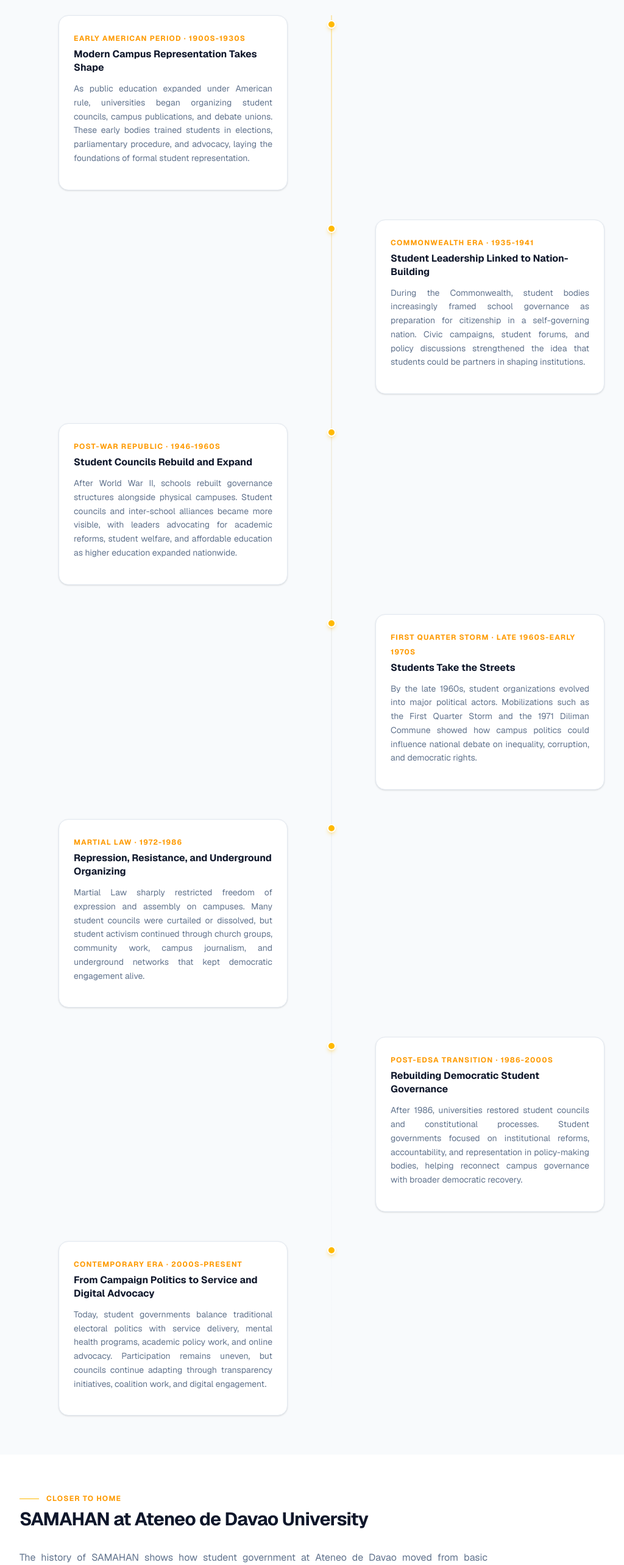
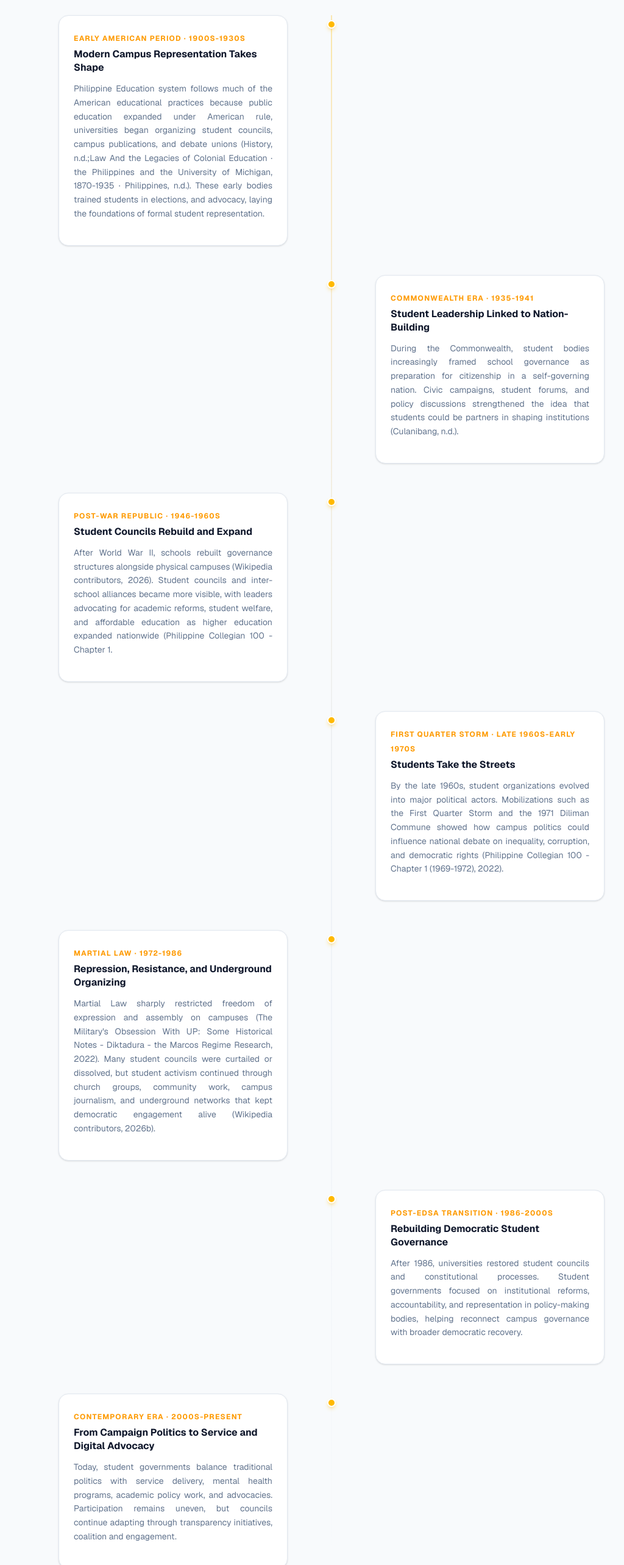
Before and after one commit to MuhasinBiruar/The-Round-Table-A-Student-Government-Hub, a Next.js app: page /history in a window 1280 px wide. Shown: the part 1160-3726 px from the top of the page at 61% size, without its empty margins (96-1120 px from the left). Built offline with nearby package versions, Linux system fonts and the light colour scheme.

Commit message:
feat: add citations to history timeline and references section - feat: add references section to history page fix: escape apostrophes in participate page

```diff
--- a/app/history/page.tsx
+++ b/app/history/page.tsx
@@ -12,35 +12,35 @@ const timelineEntries = [
     era: "Early American Period · 1900s-1930s",
     title: "Modern Campus Representation Takes Shape",
     description:
-      "As public education expanded under American rule, universities began organizing student councils, campus publications, and debate unions. These early bodies trained students in elections, parliamentary procedure, and advocacy, laying the foundations of formal student representation.",
+      "Philippine Education system follows much of the American educational practices because public education expanded under American rule, universities began organizing student councils, campus publications, and debate unions (History, n.d.;Law And the Legacies of Colonial Education · the Philippines and the University of Michigan, 1870-1935 · Philippines, n.d.). These early bodies trained students in elections, and advocacy, laying the foundations of formal student representation.",
   },
   {
     id: "commonwealth",
     era: "Commonwealth Era · 1935-1941",
     title: "Student Leadership Linked to Nation-Building",
     description:
-      "During the Commonwealth, student bodies increasingly framed school governance as preparation for citizenship in a self-governing nation. Civic campaigns, student forums, and policy discussions strengthened the idea that students could be partners in shaping institutions.",
+      "During the Commonwealth, student bodies increasingly framed school governance as preparation for citizenship in a self-governing nation. Civic campaigns, student forums, and policy discussions strengthened the idea that students could be partners in shaping institutions (Culanibang, n.d.).",
   },
   {
     id: "postwar",
     era: "Post-War Republic · 1946-1960s",
     title: "Student Councils Rebuild and Expand",
     description:
-      "After World War II, schools rebuilt governance structures alongside physical campuses. Student councils and inter-school alliances became more visible, with leaders advocating for academic reforms, student welfare, and affordable education as higher education expanded nationwide.",
+      "After World War II, schools rebuilt governance structures alongside physical campuses (Wikipedia contributors, 2026). Student councils and inter-school alliances became more visible, with leaders advocating for academic reforms, student welfare, and affordable education as higher education expanded nationwide (Philippine Collegian 100 - Chapter 1.",
   },
   {
     id: "activism",
     era: "First Quarter Storm · Late 1960s-Early 1970s",
     title: "Students Take the Streets",
     description:
-      "By the late 1960s, student organizations evolved into major political actors. Mobilizations such as the First Quarter Storm and the 1971 Diliman Commune showed how campus politics could influence national debate on inequality, corruption, and democratic rights.",
+      "By the late 1960s, student organizations evolved into major political actors. Mobilizations such as the First Quarter Storm and the 1971 Diliman Commune showed how campus politics could influence national debate on inequality, corruption, and democratic rights (Philippine Collegian 100 - Chapter 1 (1969-1972), 2022).",
   },
   {
     id: "martial-law",
     era: "Martial Law · 1972-1986",
     title: "Repression, Resistance, and Underground Organizing",
     description:
-      "Martial Law sharply restricted freedom of expression and assembly on campuses. Many student councils were curtailed or dissolved, but student activism continued through church groups, community work, campus journalism, and underground networks that kept democratic engagement alive.",
+      "Martial Law sharply restricted freedom of expression and assembly on campuses (The Military's Obsession With UP: Some Historical Notes - Diktadura - the Marcos Regime Research, 2022). Many student councils were curtailed or dissolved, but student activism continued through church groups, community work, campus journalism, and underground networks that kept democratic engagement alive (Wikipedia contributors, 2026b).",
   },
   {
     id: "post-edsa",
@@ -54,7 +54,7 @@ const timelineEntries = [
     era: "Contemporary Era · 2000s-Present",
     title: "From Campaign Politics to Service and Digital Advocacy",
     description:
-      "Today, student governments balance traditional electoral politics with service delivery, mental health programs, academic policy work, and online advocacy. Participation remains uneven, but councils continue adapting through transparency initiatives, coalition work, and digital engagement.",
+      "Today, student governments balance traditional politics with service delivery, mental health programs, academic policy work, and advocacies. Participation remains uneven, but councils continue adapting through transparency initiatives, coalition and engagement.",
   },
 ];
 
@@ -196,7 +196,7 @@ export default function HistoryPage() {
           <div className="max-w-3xl">
             <div className="flex flex-col gap-5">
               <p className="text-slate-500 leading-relaxed text-justify">
-                The history of SAMAHAN shows how student government at Ateneo de Davao
+                The history of Student Governance shows how student government, along with the broader student body at Ateneo de Davao
                 moved from basic representation to a more institutional role in campus
                 life. What began as a body for student coordination and welfare gradually
                 became a durable civic structure where elections, consultation, and
@@ -218,6 +218,46 @@ export default function HistoryPage() {
             </div>
           </div>
         </div>
+
+        {/* ── References ── */}
+        <div className="mt-16 pt-10 border-t border-slate-200 max-w-5xl mx-auto">
+          <div className="flex items-center gap-3 mb-6">
+            <span className="h-px w-8 bg-amber-400" />
+            <span className="text-amber-500 text-xs font-bold tracking-widest uppercase">
+              References
+            </span>
+          </div>
+          <ol className="list-inside space-y-3 text-sm text-slate-500 leading-relaxed">
+            <li className="pl-2">
+              Culanibang, L. O. (n.d.). <em>Client challenge.</em>{" "}
+              <a href="https://www.scribd.com/document/514968114/ED-304-REPORT" className="text-amber-500 hover:text-amber-600 underline break-all" target="_blank" rel="noopener noreferrer">https://www.scribd.com/document/514968114/ED-304-REPORT</a>
+            </li>
+            <li className="pl-2">
+              History. (n.d.). <em>Department of Education.</em>{" "}
+              <a href="https://www.deped.gov.ph/about-deped/history/" className="text-amber-500 hover:text-amber-600 underline break-all" target="_blank" rel="noopener noreferrer">https://www.deped.gov.ph/about-deped/history/</a>
+            </li>
+            <li className="pl-2">
+              Law and the Legacies of Colonial Education · The Philippines and the University of Michigan, 1870–1935 · Philippines. (n.d.).{" "}
+              <a href="https://philippines.michiganintheworld.history.lsa.umich.edu/s/exhibit/page/law-and-the-legacies-of-colonial-education" className="text-amber-500 hover:text-amber-600 underline break-all" target="_blank" rel="noopener noreferrer">https://philippines.michiganintheworld.history.lsa.umich.edu/s/exhibit/page/law-and-the-legacies-of-colonial-education</a>
+            </li>
+            <li className="pl-2">
+              Philippine Collegian 100 - Chapter 1 (1969–1972). (2022).{" "}
+              <a href="https://sites.google.com/up.edu.ph/philippinecollegian100/chapter-1-1969-1972" className="text-amber-500 hover:text-amber-600 underline break-all" target="_blank" rel="noopener noreferrer">https://sites.google.com/up.edu.ph/philippinecollegian100/chapter-1-1969-1972</a>
+            </li>
+            <li className="pl-2">
+              The Military&apos;s Obsession with UP: Some Historical Notes – Diktadura – The Marcos Regime Research. (2022, September 18).{" "}
+              <a href="https://diktadura.upd.edu.ph/2022/09/18/the-militarys-obsession-with-up-some-historical-notes/" className="text-amber-500 hover:text-amber-600 underline break-all" target="_blank" rel="noopener noreferrer">https://diktadura.upd.edu.ph/2022/09/18/the-militarys-obsession-with-up-some-historical-notes/</a>
+            </li>
+            <li className="pl-2">
+              Wikipedia contributors. (2026, March 27). UP Diliman University Student Council. <em>Wikipedia.</em>{" "}
+              <a href="https://en.wikipedia.org/wiki/UP_Diliman_University_Student_Council" className="text-amber-500 hover:text-amber-600 underline break-all" target="_blank" rel="noopener noreferrer">https://en.wikipedia.org/wiki/UP_Diliman_University_Student_Council</a>
+            </li>
+            <li className="pl-2">
+              Wikipedia contributors. (2026b, April 2). Student Christian Movement of the Philippines. <em>Wikipedia.</em>{" "}
+              <a href="https://en.wikipedia.org/wiki/Student_Christian_Movement_of_the_Philippines" className="text-amber-500 hover:text-amber-600 underline break-all" target="_blank" rel="noopener noreferrer">https://en.wikipedia.org/wiki/Student_Christian_Movement_of_the_Philippines</a>
+            </li>
+          </ol>
+        </div>
       </section>
     </>
   );
--- a/app/participate/page.tsx
+++ b/app/participate/page.tsx
@@ -269,7 +269,7 @@ export default function ParticipatePage() {
               Serving in SAMAHAN places you at the intersection of every college, department, and advocacy group on campus. SAMAHAN officers engage directly with university administrators, partner with community organizations, and represent ADDU in external conferences and alliances. These are relationships you cannot manufacture in a classroom. Former SAMAHAN presidents have noted that the networks built during their term across sectors, disciplines, and even generations of Ateneans became the most durable asset of their student leadership experience.
             </ReasonCard>
             <ReasonCard number={5} title="Leave a Legacy for Future Ateneans">
-              SAMAHAN's AdvocaSIX is a six-year framework running from 2022 to 2028 meaning the decisions made by today's student leaders will shape campus life for Ateneans who have not yet enrolled. In April 2026, SAMAHAN's initiatives were recognized at the Mindanao Youth Awards, honoring programs that created lasting community impact across Mindanao. The work you do in office outlives your term. Build something worth inheriting.
+              SAMAHAN&apos;s AdvocaSIX is a six-year framework running from 2022 to 2028 meaning the decisions made by today&apos;s student leaders will shape campus life for Ateneans who have not yet enrolled. In April 2026, SAMAHAN&apos;s initiatives were recognized at the Mindanao Youth Awards, honoring programs that created lasting community impact across Mindanao. The work you do in office outlives your term. Build something worth inheriting.
             </ReasonCard>
             <ReasonCard number={6} title="Student Leadership Is the First Step to National Leadership">
               The pipeline from campus government to public service in the Philippines is well-documented. Bam Aquino served as Ateneo Sanggunian President in 1998–1999 before becoming a Philippine senator. Lean Alejandro, the celebrated UP student council chairman, became one of the most consequential youth leaders in Philippine political history. The values, discipline, and political instinct you develop in SAMAHAN are the same ones that drive national change. You have to start somewhere. Start here.
```
